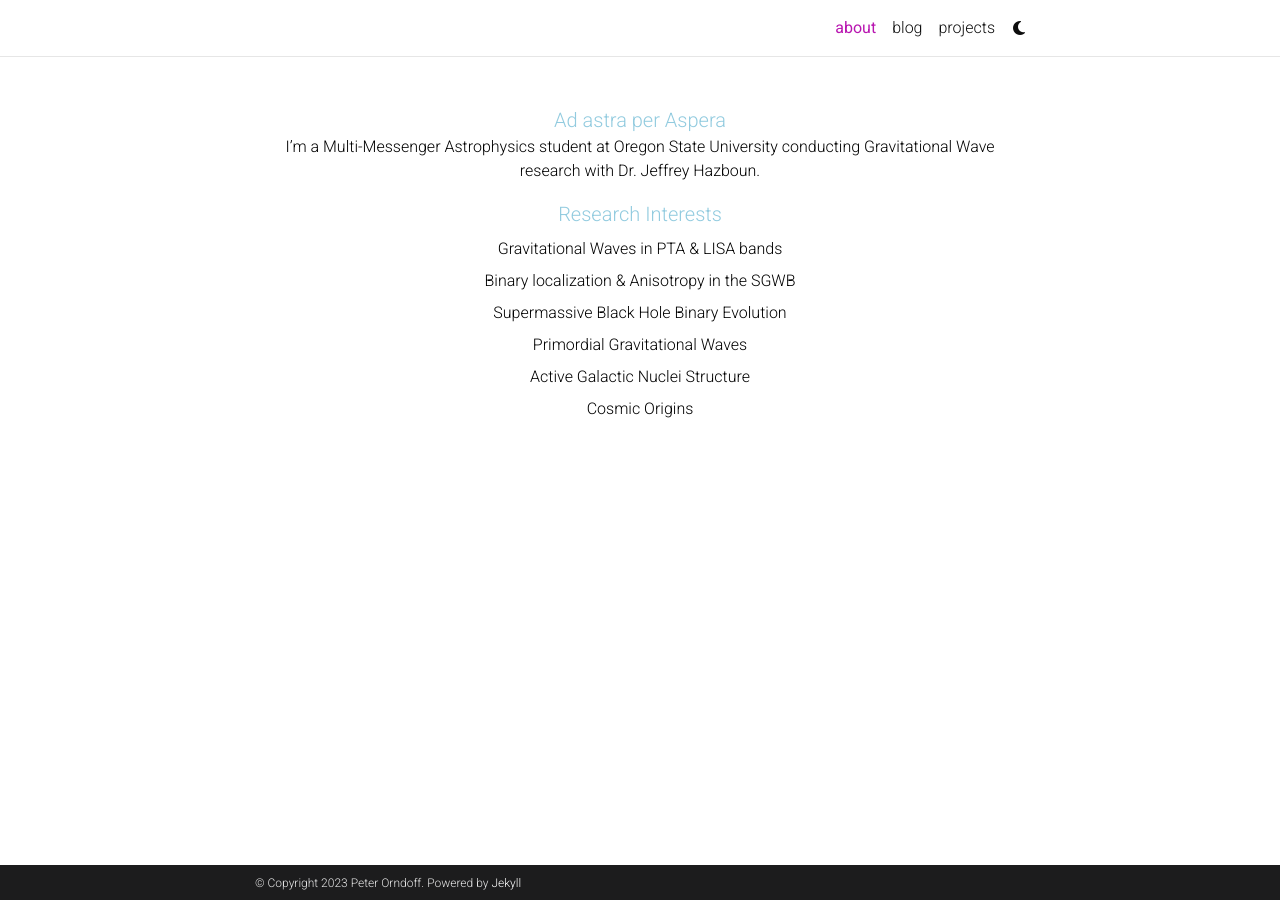
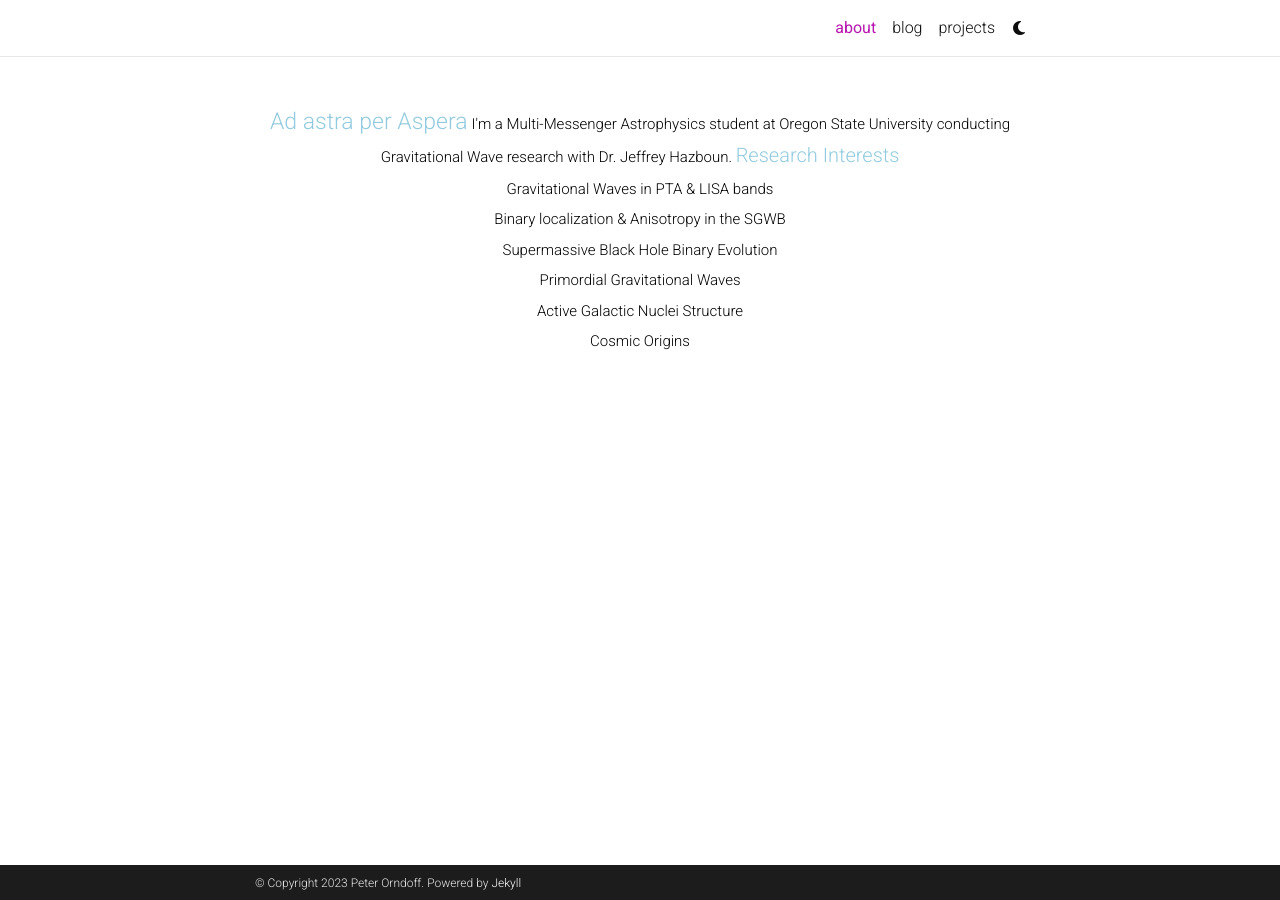
Before and after one commit to peterorndoff/peterorndoff.github.io, a Jekyll site: the page built from _pages/about.md, in a window 1280 px wide. Built offline with Jekyll 4.4.1, drawn with Linux system fonts in a browser that asks for light colours; comment, search, counter and statistics services are not loaded; a style sheet for code colours, icons or effects is not loaded.

Commit message:
font_size update

```diff
--- a/_pages/about.md
+++ b/_pages/about.md
@@ -18,8 +18,8 @@
 ---
 <ad_astra> Ad astra per Aspera</ad_astra>
 
-I'm a Multi-Messenger Astrophysics student at Oregon State University
-conducting Gravitational Wave research with Dr. Jeffrey Hazboun.
+<desc_> I'm a Multi-Messenger Astrophysics student at Oregon State University
+conducting Gravitational Wave research with Dr. Jeffrey Hazboun.<desc_>
 
 <sub_topic> Research Interests</sub_topic>
 
--- a/_sass/_layout.scss
+++ b/_sass/_layout.scss
@@ -16,11 +16,12 @@
   display: block;
   text-align: center;
   margin-block: 8px;
+  font-size:15px;
 }
 
 ad_astra {
   color: #92cbdf;
-  font-size:20px;
+  font-size:23px;
   margin-block: 10px;
   padding-top:25px;
   padding-bottom:25px;
@@ -30,6 +31,12 @@
   color: #92cbdf;
   margin-top: 30px;
   font-size:20px;
+}
+
+desc_ {
+  margin-top: 1rem;
+  margin-bottom: 2rem;
+  font-size:15px;
 }
 
 .main_text {
```
